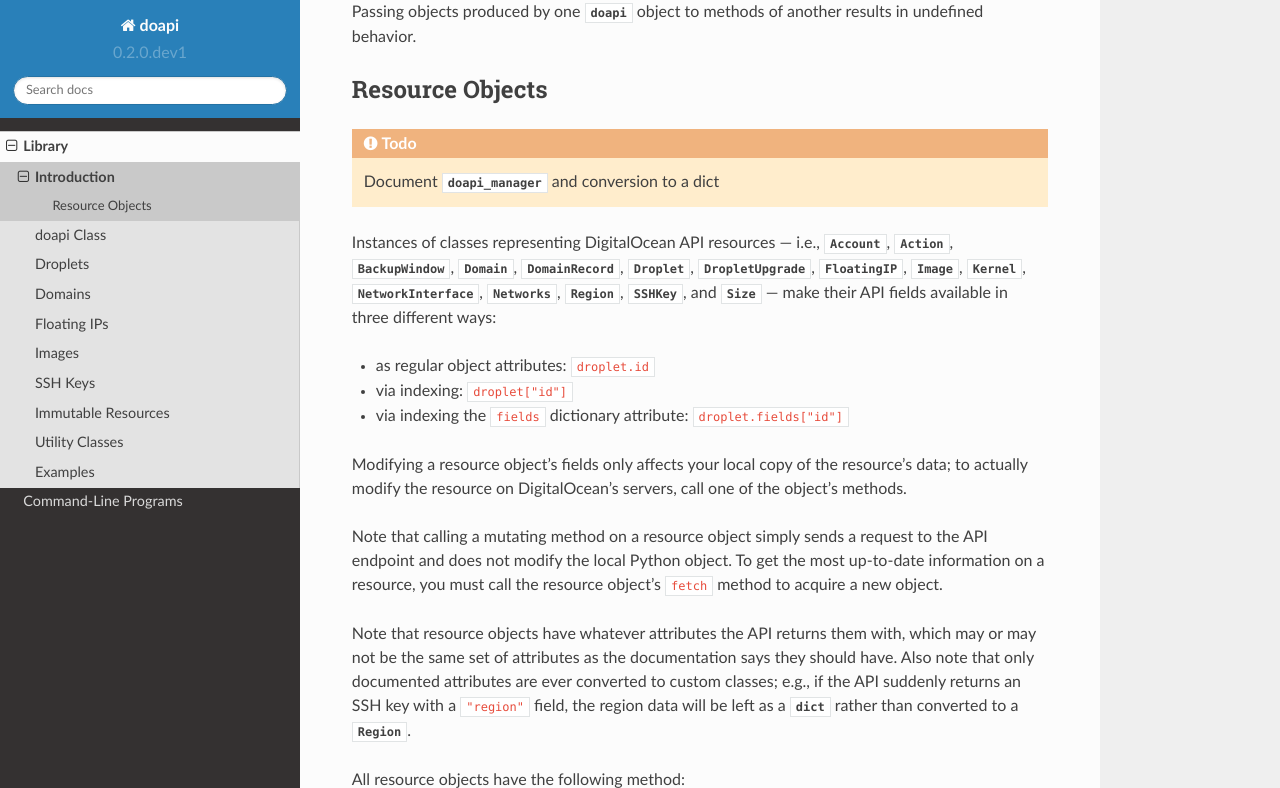
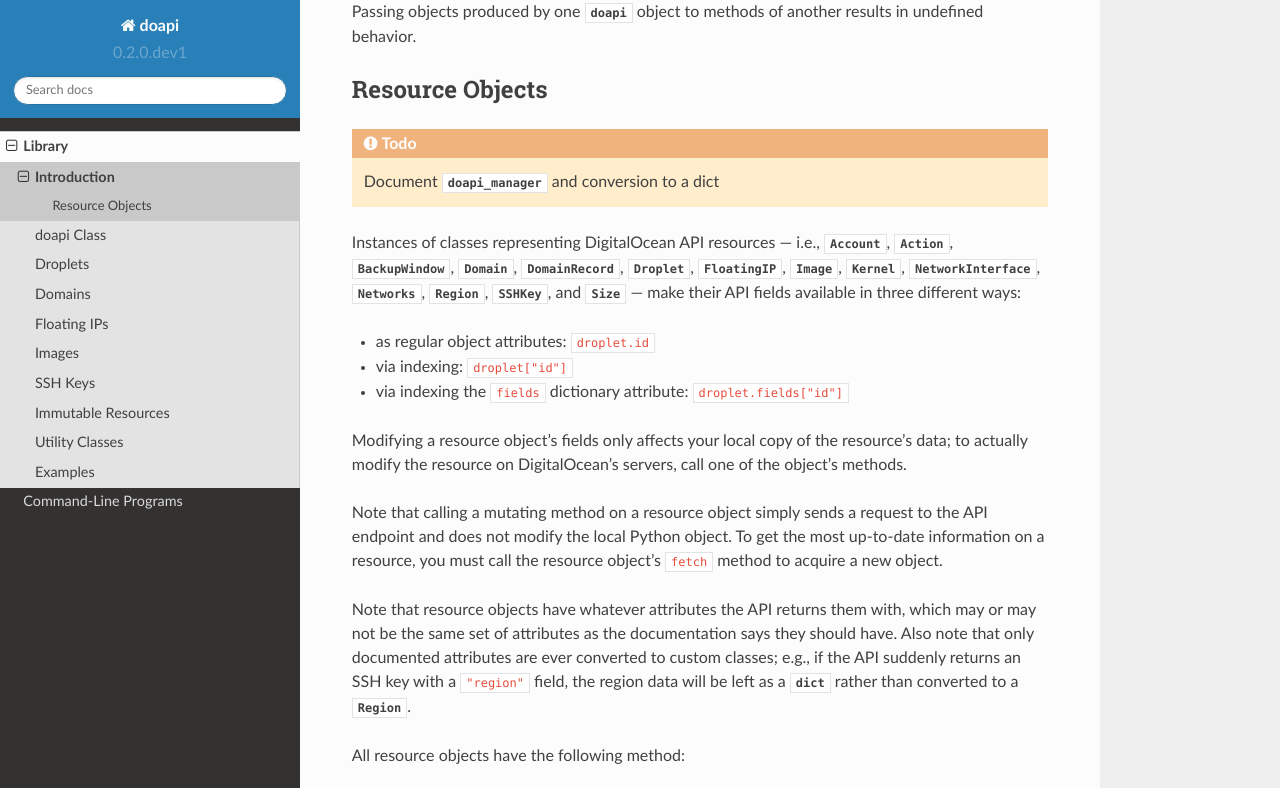
Before and after one commit to jwodder/doapi, a Sphinx documentation site: the page built from docs/library/intro.rst, in a window 1280 px wide and 900 px high, scrolled down 582 px, cut to the strip 0-788 px from the top of the window. Built offline with Sphinx 7.4.7 and the Read the Docs theme 2.0.0, drawn with Linux system fonts in a browser that asks for light colours.

Commit message:
Removed DropletUpgrade references from docs

```diff
--- a/docs/library/droplets.rst
+++ b/docs/library/droplets.rst
@@ -25,11 +25,6 @@ BackupWindow
 
    .. automethod:: fetch_droplet
 
-DropletUpgrade
-^^^^^^^^^^^^^^
-
-.. autoclass:: DropletUpgrade()
-
 Kernel
 ^^^^^^
 
--- a/docs/library/intro.rst
+++ b/docs/library/intro.rst
@@ -38,10 +38,9 @@ Resource Objects
     Document `.doapi_manager` and conversion to a dict
 
 Instances of classes representing DigitalOcean API resources — i.e., `Account`,
-`Action`, `BackupWindow`, `Domain`, `DomainRecord`, `Droplet`,
-`DropletUpgrade`, `FloatingIP`, `Image`, `Kernel`, `NetworkInterface`,
-`Networks`, `Region`, `SSHKey`, and `Size` — make their API fields available in
-three different ways:
+`Action`, `BackupWindow`, `Domain`, `DomainRecord`, `Droplet`, `FloatingIP`,
+`Image`, `Kernel`, `NetworkInterface`, `Networks`, `Region`, `SSHKey`, and
+`Size` — make their API fields available in three different ways:
 
 - as regular object attributes: ``droplet.id``
 - via indexing: ``droplet["id"]``
```
Also changed, not shown: TODO.md (+1 -0 lines).
